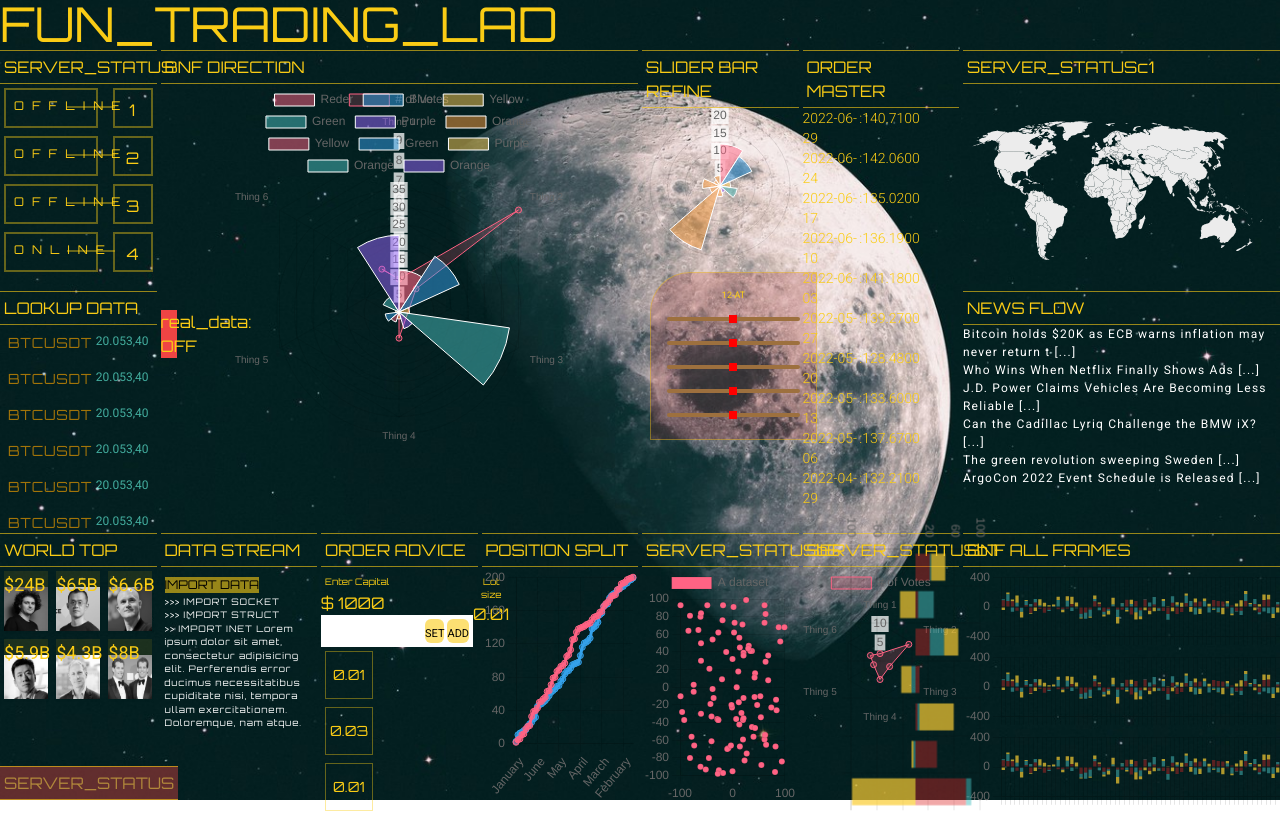
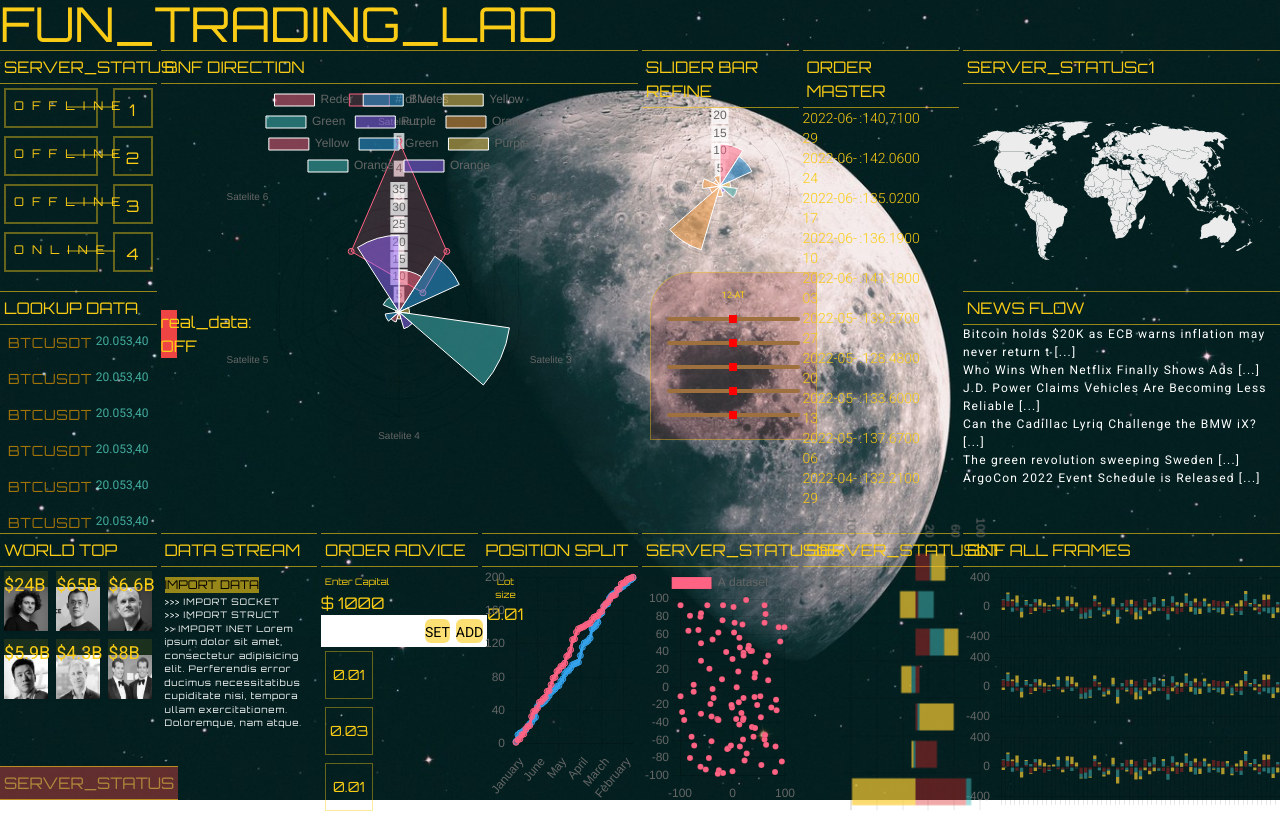
Before and after one commit to reacthcmvn/funtradinglab, a Next.js app: page / in a window 1280 px wide. Shown: the top 813 px of the page. Built offline with nearby package versions, Linux system fonts and the light colour scheme.

Commit message:
inject fake API

```diff
--- a/components/dynamic/dataAPI/PositionSplit.js
+++ b/components/dynamic/dataAPI/PositionSplit.js
@@ -130,6 +130,6 @@ export const options = {
 };
 
 export function PositionSplit(props) {
-  console.log(labels.length);
+  // console.log(labels.length);
   return <Line options={options} data={data} />;
 }
--- a/components/dynamic/dataAPI/RadarChart.js
+++ b/components/dynamic/dataAPI/RadarChart.js
@@ -1,4 +1,5 @@
 import React from "react";
+import { useState, useEffect } from "react";
 import {
   Chart as ChartJS,
   RadialLinearScale,
@@ -19,19 +20,39 @@ ChartJS.register(
   Legend
 );
 
-export const data = {
-  labels: ["Thing 1", "Thing 2", "Thing 3", "Thing 4", "Thing 5", "Thing 6"],
-  datasets: [
-    {
-      label: "# of Votes",
-      data: [2, 9, 3, 5, 2, 3],
-      backgroundColor: "rgba(255, 99, 132, 0.2)",
-      borderColor: "rgba(255, 99, 132, 1)",
-      borderWidth: 1,
-    },
-  ],
-};
+// const oneMinData = [];
+// [2, 9, 3, 5, 2, 3]
 
-export function RadarChart() {
-  return <Radar data={data} />;
+// export const data = {
+//   labels: [
+//     "Satelite 1",
+//     "Satelite 2",
+//     "Satelite 3",
+//     "Satelite 4",
+//     "Satelite 5",
+//     "Satelite 6",
+//   ],
+//   datasets: [
+//     {
+//       label: "# of Votes",
+//       data: [],
+//       backgroundColor: "rgba(255, 99, 132, 0.2)",
+//       borderColor: "rgba(255, 99, 132, 1)",
+//       borderWidth: 1,
+//     },
+//   ],
+// };
+
+export function RadarChart(props) {
+  // useEffect(() => {
+  //   return () => {
+  //     const newSetData = [];
+  //     for (let i = 0; i < 6; i++) {
+  //       newSetData.push(getRandomInt(6));
+  //     }
+  //     setOneMinData(newSetData);
+  //   };
+  // }, []);
+  // const [oneMinData, setOneMinData] = useState([2, 9, 3, 5, 2, 3]);
+  return <Radar data={props.data} />;
 }
--- a/components/dynamic/orderHub/LotSizeCalculator.js
+++ b/components/dynamic/orderHub/LotSizeCalculator.js
@@ -37,16 +37,16 @@ const LotSizeCalculator = () => {
               <div className="table-cell w-6 bg-yellow-400/60 hover:bg-yellow-400 rounded-md  text-center">
                 <button
                   onClick={capitalHandler}
-                  className="text-black font-robo text-[11px] "
+                  className="text-black font-robo text-[14px] "
                   type="submit"
                 >
                   SET
                 </button>
               </div>
-              <div className="w-[3px]"></div>
+              <div className="w-[6px]"></div>
               <div className="table-cell w-6 bg-yellow-400/60 hover:bg-yellow-400 rounded-md  text-center">
                 <button
-                  className="text-black font-robo text-[11px]  "
+                  className="text-black font-robo text-[14px] "
                   type="submit"
                 >
                   ADD
--- a/pages/index.js
+++ b/pages/index.js
@@ -20,7 +20,8 @@ import { PositionSplit } from "../components/dynamic/dataAPI/PositionSplit";
 import { BnfTimeFrameSplit } from "../components/dynamic/dataAPI/BnfTimeFrameSplit";
 import TheRich from "../components/layout/TheRich";
 
-export default function Home() {
+export default function Home(props) {
+  console.log(props.mainRadar);
   return (
     <div className="">
       <div className="text-yellow-400 text-5xl nav-top z-30 absolute">
@@ -60,7 +61,7 @@ export default function Home() {
             <HeadBox>BNF DIRECTION</HeadBox>
             <div className="relative flex bg-teal-500/30 justify-center">
               <div className="absolute w-9/12 z-20">
-                <RadarChart />
+                <RadarChart data={props.mainRadar} />
               </div>
               <div className="absolute w-9/12 z-20">
                 <PolarChartMain />
@@ -121,7 +122,7 @@ export default function Home() {
           </div>
           <div className="  row-span-1 col-span-1">
             <HeadBox>SERVER_STATUSb7</HeadBox>
-            <RadarChart />
+            {/* <RadarChart /> */}
           </div>
         </div>
         <div className=" row-span-3 col-span-2 grid grid-cols-1 grid-rows-3 gap-1">
@@ -167,3 +168,48 @@ export default function Home() {
     </div>
   );
 }
+
+// You should use getStaticProps when:
+//- The data required to render the page is available at build time ahead of a user’s request.
+//- The data comes from a headless CMS.
+//- The data can be publicly cached (not user-specific).
+//- The page must be pre-rendered (for SEO) and be very fast — getStaticProps generates HTML and JSON files, both of which can be cached by a CDN for performance.
+
+function getRandomInt(max) {
+  return Math.floor(Math.random() * max);
+}
+
+export const getStaticProps = () => {
+  const newSetDataRadar = [];
+  for (let i = 0; i < 6; i++) {
+    const dataPiece = getRandomInt(6); // your fetch function here
+    newSetDataRadar.push(dataPiece);
+  }
+  console.log(newSetDataRadar);
+  const dataRadarMain = {
+    labels: [
+      "Satelite 1",
+      "Satelite 2",
+      "Satelite 3",
+      "Satelite 4",
+      "Satelite 5",
+      "Satelite 6",
+    ],
+    datasets: [
+      {
+        label: "# of Votes",
+        data: newSetDataRadar,
+        backgroundColor: "rgba(255, 99, 132, 0.2)",
+        borderColor: "rgba(255, 99, 132, 1)",
+        borderWidth: 1,
+      },
+    ],
+  };
+
+  return {
+    props: {
+      mainRadar: dataRadarMain,
+    },
+    revalidate: 1,
+  };
+};
```
